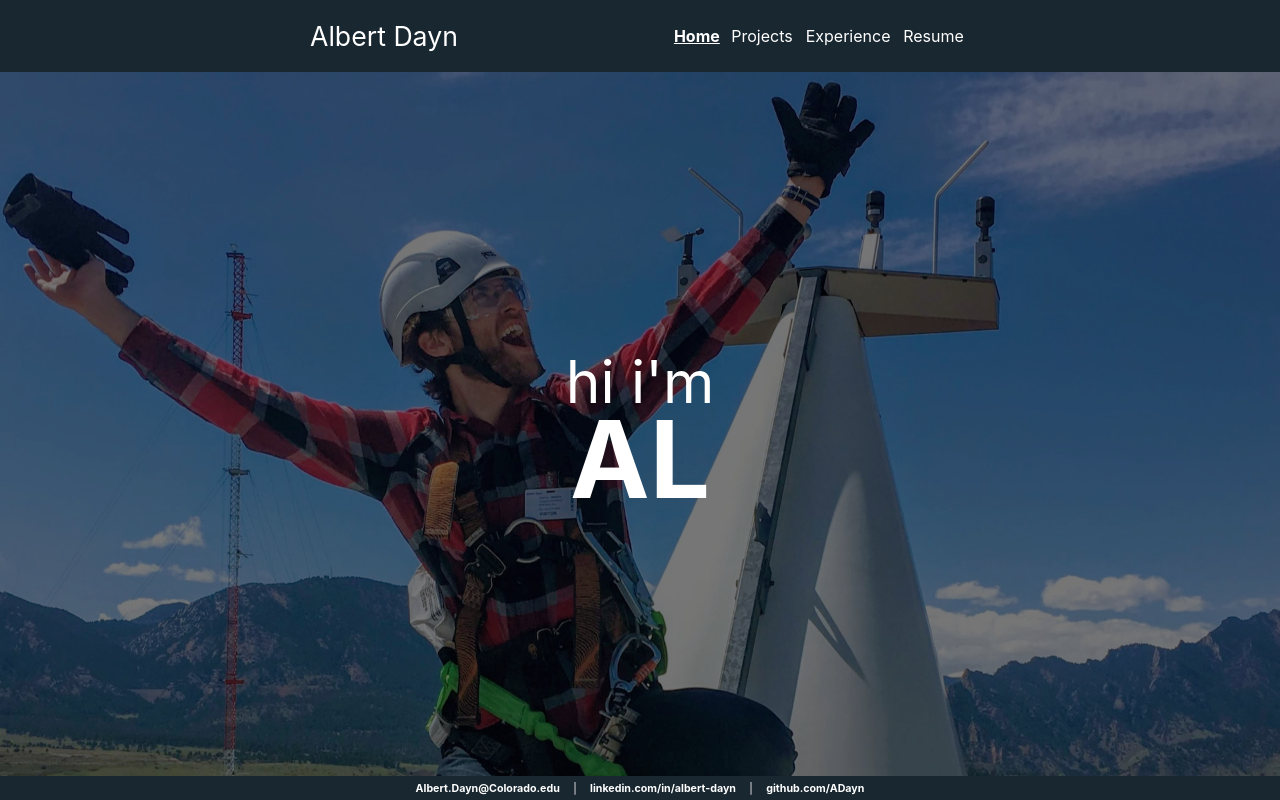
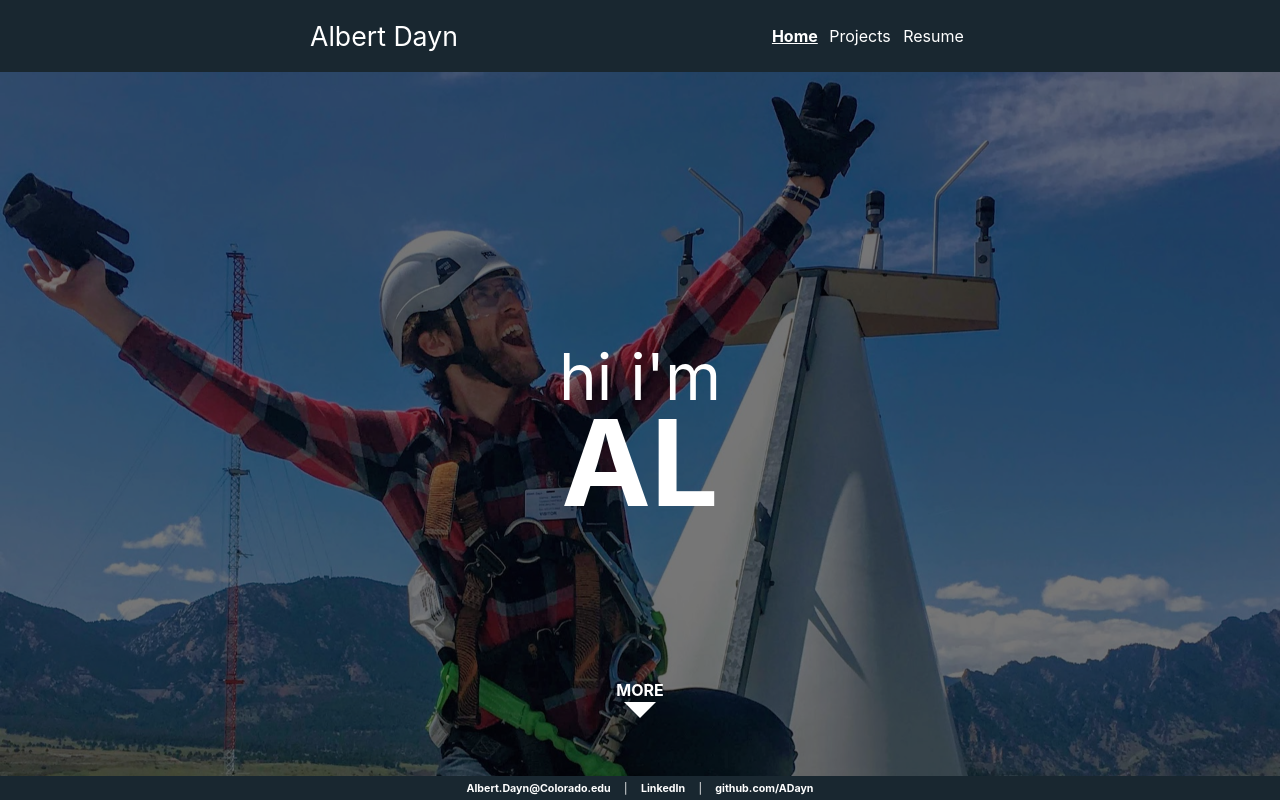
Before and after one commit to ADayn/personal_site, a React (Create React App) app in the folder resume-site/: page / in a window 1280 px wide. Built offline with nearby package versions, Linux system fonts and the light colour scheme.

Commit message:
Added arrow

```diff
--- a/resume-site/package.json
+++ b/resume-site/package.json
@@ -10,7 +10,8 @@
     "react-dom": "^16.13.1",
     "react-router": "^5.2.0",
     "react-router-dom": "^5.2.0",
-    "react-scripts": "3.4.1"
+    "react-scripts": "3.4.1",
+    "smoothscroll-polyfill": "^0.4.4"
   },
   "scripts": {
     "start": "react-scripts start",
--- a/resume-site/src/App.js
+++ b/resume-site/src/App.js
@@ -5,6 +5,10 @@ import './App.css';
 import Header from './Header'
 import Footer from './Footer'
 import tabs from "./tabs/Tabs"
+import smoothscroll from 'smoothscroll-polyfill';
+
+// kick off the polyfill!
+smoothscroll.polyfill();
 
 function to_route(tab) {
     return <Route key={tab.title} exact path={tab.path}>{tab.component}</Route>
@@ -15,7 +19,7 @@ function App() {
     <Router>
         <div className="App">
             <Header/>
-            <div className="page-content">
+            <div className="page-content" id="page-conten">
                 <Switch>
                     {tabs.map(to_route)}
                 </Switch>
--- a/resume-site/src/Footer.css
+++ b/resume-site/src/Footer.css
@@ -24,8 +24,8 @@
     text-decoration: none;
 }
 
-@media only screen and (max-width: 600px) {
-    .footer {
-        position: relative !important;
-    }
-}
+/*@media only screen and (max-width: 600px) {*/
+/*    .footer {*/
+/*        position: relative !important;*/
+/*    }*/
+/*}*/
--- a/resume-site/src/Footer.js
+++ b/resume-site/src/Footer.js
@@ -14,7 +14,7 @@ class Footer extends React.Component {
 					<a href="https://linkedin.com/in/albert-dayn"
 					   target="_blank"
 					   rel="noopener noreferrer"
-					   className="link">linkedin.com/in/albert-dayn</a> &#124;
+					   className="link">LinkedIn</a> &#124;
 					<a href="https://github.com/ADayn"
 					   target="_blank"
 					   rel="noopener noreferrer"
--- a/resume-site/src/tabs/Experience.js
+++ /dev/null
@@ -1,11 +0,0 @@
-import React from "react";
-
-class Experience extends React.Component {
-	render() {
-		return <div>
-			Hello experience!!
-		</div>;
-	}
-}
-
-export default Experience;
--- a/resume-site/src/tabs/Home.css
+++ b/resume-site/src/tabs/Home.css
@@ -1,5 +1,6 @@
 .home-page {
     height: 100%;
+    position: relative;
     /*position: fixed;*/
 }
 
@@ -11,6 +12,7 @@
     background-attachment: fixed;
     background-position: center;
     position: relative;
+    color: white;
     z-index: -1; /* needed cause relative positoin is stupid and puts itself on top of everything */
  }
 
@@ -25,7 +27,6 @@
     flex-direction: column;
     justify-content: center;
     align-items: center;
-    color: white;
 }
 
 /*.intro-text > div {*/
@@ -33,13 +34,53 @@
 /*}*/
 
 .intro-greeting {
-    font-size: 44pt;
+    font-size: 8vmin;
 }
 
 .intro-name {
     font-weight: bold;
-    font-size: 80pt;
+    font-size: 15vmin;
     line-height: 80%;
+}
+
+.pls-scroll {
+    display: flex;
+    flex-direction: column;
+    align-items: center;
+    padding-bottom: 6vh;
+    font-size: 2vh;
+    font-weight: bold;
+    position: absolute;
+    bottom: 0;
+    left: 0;
+    right: 0;
+    text-align: center;
+    color: white;
+}
+
+.scroll-area {
+    display: flex;
+    flex-direction: column;
+    align-items: center;
+    padding: 10px;
+    cursor: pointer;
+}
+
+.scroll-button {
+    cursor: pointer;
+    z-index: 1;
+}
+
+.scroll-arrow {
+    margin-top: 2px;
+    border-top: var(--width) solid white;
+    width: 0;
+    height: 0;
+    border-left: var(--height) solid transparent;
+    border-right: var(--height) solid transparent;
+
+    --height: 2vh;
+    --width: 2vh;
 }
 
 .about {
--- a/resume-site/src/tabs/Home.js
+++ b/resume-site/src/tabs/Home.js
@@ -8,11 +8,27 @@ import shramps from "../media/shramps_square.mp4"
 
 class Home extends React.Component {
 	render() {
+		function scroll_down() {
+			console.debug("ran");
+			// Scroll certain amounts from current position
+			document.getElementsByClassName("page-content")[0].scrollBy({
+				top: 200, // could be negative value
+				left: 0,
+				behavior: 'smooth'
+			})
+		}
+
 		return <div className="home-page">
 			<div className="intro-panel" style={{backgroundImage: `url(${al})`}}>
 				<div className="intro-text">
 					<div className="intro-greeting">hi i'm</div>
 					<div className="intro-name">AL</div>
+				</div>
+			</div>
+			<div className="pls-scroll">
+				<div className="scroll-area" onClick={scroll_down}>
+					<span>MORE</span>
+					<div className="scroll-arrow"> </div>
 				</div>
 			</div>
 			<div className="about content center-text">
--- a/resume-site/src/tabs/Resume.css
+++ b/resume-site/src/tabs/Resume.css
@@ -15,6 +15,7 @@
     background: var(--theme-1-dark);
     font-size: 12pt;
     font-weight: bold;
+    cursor: pointer;
 }
 
 .download:hover,
--- a/resume-site/src/tabs/Tabs.js
+++ b/resume-site/src/tabs/Tabs.js
@@ -1,7 +1,6 @@
 import React from "react";
 import Home from "./Home";
 import Projects from "./Projects";
-import Experience from "./Experience";
 import Resume from "./Resume";
 
 class Tab {
@@ -20,7 +19,6 @@ function register(title, path, component) {
 
 register("Home", "/", <Home/>);
 register("Projects", "/projects", <Projects/>);
-register("Experience", "/experience", <Experience/>);
 register("Resume", "/resume", <Resume/>);
 
 export default tabs;
```
Also changed, not shown: 1 other file (tests, documents, lock files or other folders).
